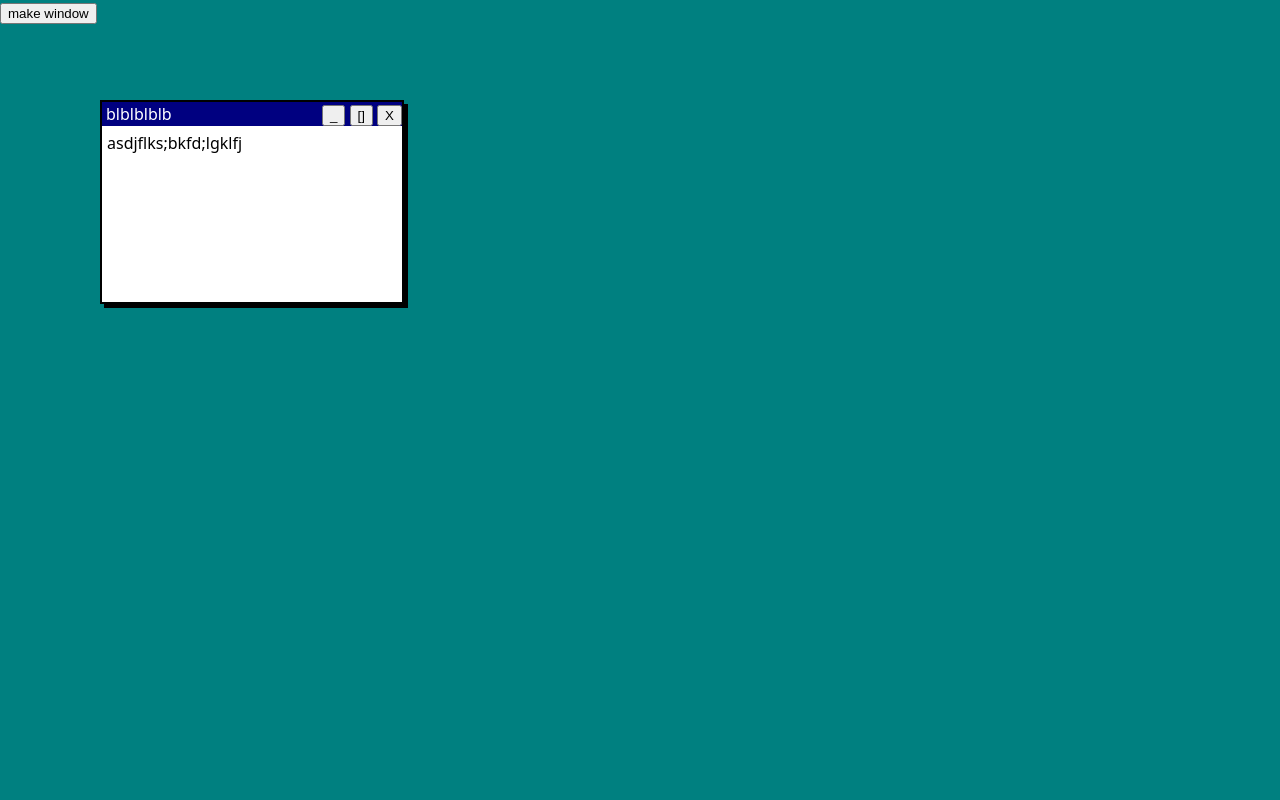
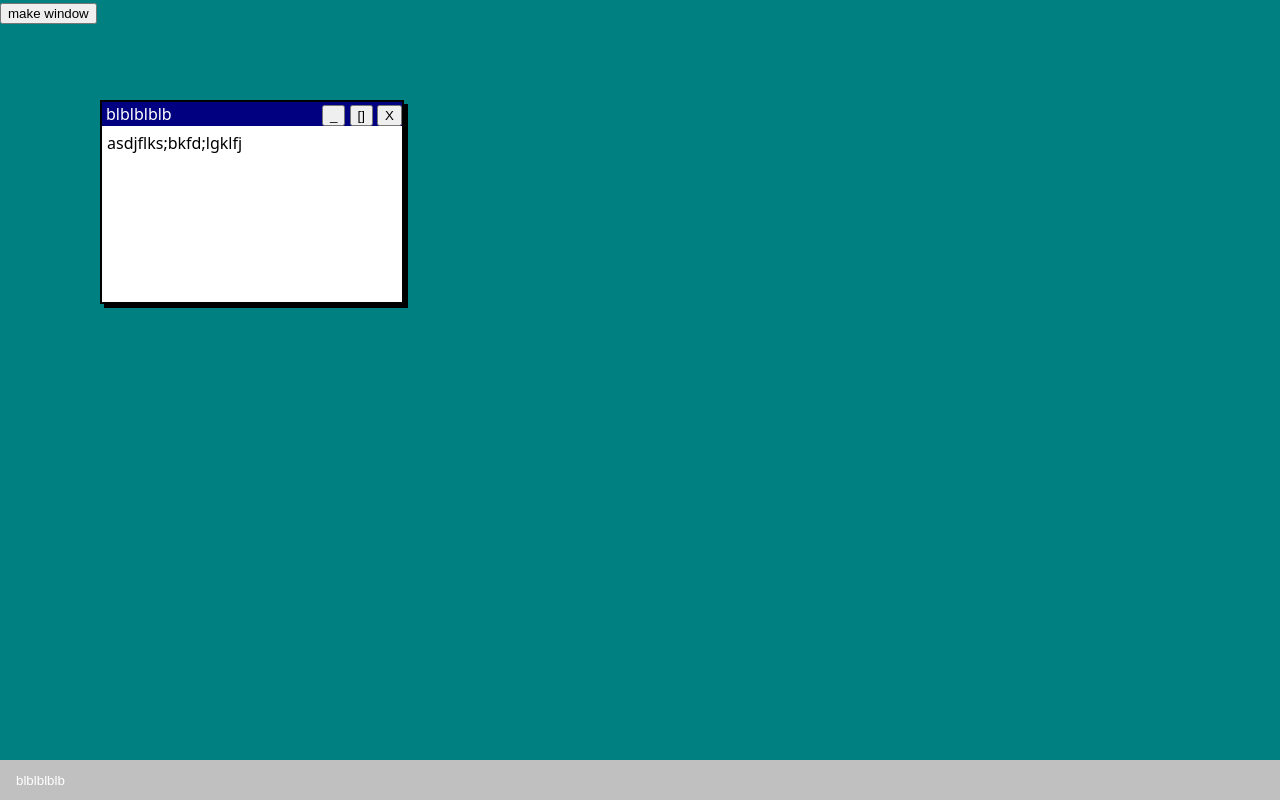
Before and after one commit to x-osc/win, a Svelte app in the folder site/: page / in a window 1280 px wide. Both pictures are taken after a click on the button "make window". Built offline with nearby package versions, Linux system fonts and the light colour scheme.

Commit message:
add taskbar

```diff
--- a/site/src/App.svelte
+++ b/site/src/App.svelte
@@ -1,5 +1,6 @@
 <script lang="ts">
   import { windowId, zIndex } from "./lib/state.svelte";
+  import Taskbar from "./lib/Taskbar.svelte";
   import Window from "./lib/Window.svelte";
 
   let windows: any = $state({});
@@ -39,6 +40,7 @@
   };
 </script>
 
+<div id="root">
   <div id="desktop">
     {#each Object.entries(windows) as [id, win] (id)}
       {@const w = win as any}
@@ -47,11 +49,21 @@
 
     <button onclick={createWindow}>make window</button>
   </div>
+  <Taskbar {windows} {windowApi} />
+</div>
 
 <style>
+  #root {
+    display: flex;
+    flex-direction: column;
+    height: 100vh;
+  }
+
   #desktop {
+    flex: 1;
+    position: relative;
     width: 100%;
-    height: 100vh;
     background-color: teal;
+    overflow: hidden;
   }
 </style>
--- /dev/null
+++ b/site/src/lib/Taskbar.svelte
@@ -0,0 +1,39 @@
+<script lang="ts">
+  let { windows, windowApi } = $props();
+</script>
+
+<div id="taskbar">
+  {#each Object.entries(windows) as [id, win] (id)}
+    {@const w = win as any}
+    <button onclick={() => windowApi.focusWindow(Number(id))}>
+      {w.title}
+    </button>
+  {/each}
+</div>
+
+<style>
+  #taskbar {
+    box-sizing: border-box;
+    bottom: 0;
+    left: 0;
+    width: 100%;
+    height: 40px;
+    background: #c0c0c0;
+    display: flex;
+    align-items: center;
+    gap: 4px;
+    padding: 0 8px;
+  }
+
+  #taskbar button {
+    color: white;
+    background-color: #c0c0c0;
+    border: none;
+    padding: 4px 8px;
+    cursor: pointer;
+  }
+
+  #taskbar button:hover {
+    background-color: #a0a0a0;
+  }
+</style>
```
Lines whose indentation alone changed are shown as unchanged.
